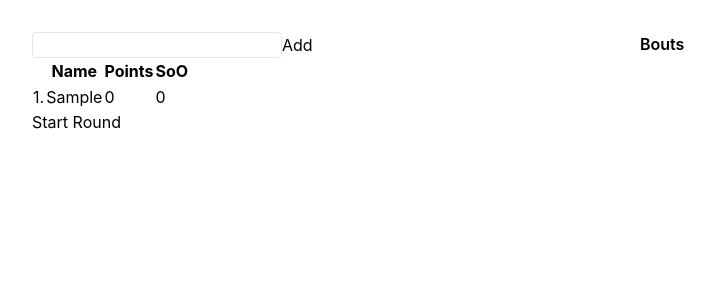
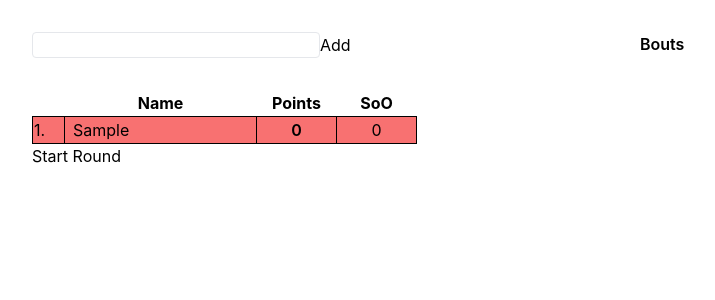
Before and after one commit to Al-Esku/swiss-system, a React (Create React App) app: page / in a window 1280 px wide. Both pictures are taken after typing "Sample" into the empty fields and a click on the button "Add". Shown: the top 300 px of the page, without its empty margins (0-715 px from the left). Built offline with nearby package versions, Linux system fonts and the light colour scheme; the HTML template or start-up script is replaced by a standard one.

Commit message:
Updated styling for bout selection and table

```diff
--- a/src/App.tsx
+++ b/src/App.tsx
@@ -114,32 +114,40 @@ function App() {
                     setName("");
                 }
             }}>
+                <div className={"w-full"}>
                     <input
                         type={"text"}
-                    className={"border border-1 rounded"}
+                        className={"border border-1 rounded w-1/2"}
                         value={name}
                         onChange={e => {
                             setName(e.target.value)}
                         }
                     />
                     <button type={"submit"}>Add</button>
+                </div>
             </form>
-            <table>
+            <table className={"mt-8"}>
                 <thead>
                 <tr>
-                    <th></th>
-                    <th>Name</th>
-                    <th>Points</th>
-                    <th>SoO</th>
+                    <th className={"w-8"}></th>
+                    <th className={"w-48"}>Name</th>
+                    <th className={"w-20"}>Points</th>
+                    <th className={"w-20"}>SoO</th>
                 </tr>
                 </thead>
                 {fencers.map(fencer => (
-                    <tbody>
-                    <tr>
-                        <td>{fencer.rank}.</td>
-                        <td>{fencer.name}</td>
-                        <td>{fencer.points}</td>
-                        <td>{fencer.strength}</td>
+                    <tbody className={"border border-black border-1 m-2"}>
+                        <tr className={
+                            fencer.points === 0 ? "bg-red-400":
+                            fencer.points === 1 ? "bg-yellow-200":
+                            fencer.points === 2 ? "bg-green-300":
+                            fencer.points === 3 ? "bg-blue-400":
+                            fencer.points === 4 ? "bg-purple-400":
+                            fencer.points === 5 ? "bg-amber-300": ""}>
+                            <td className={"border border-black border-r-1"}>{fencer.rank}.</td>
+                            <td className={"pl-2"}>{fencer.name}</td>
+                            <td className={"font-semibold text-center border border-black border-l-1"}>{fencer.points}</td>
+                            <td className={"text-center border border-black border-l-1"}>{fencer.strength}</td>
                         </tr>
                     </tbody>
                 ))}
@@ -150,12 +158,16 @@ function App() {
             <p className={"mt-8 font-semibold"}>Bouts</p>
             <form id={"roundForm"} onSubmit={endRound} className={"m-2"}>
                 {bouts.map(bout => (
-                    <div>
-                        <input type='radio' value={bout.fencer1.id} id={bout.fencer1.id.toString()} name={bout.id.toString()} required onClick={() => updateBout(bout.id, bout.fencer1.id)}></input>
-                        <label htmlFor={bout.fencer1.id.toString()}>{bout.fencer1.name + " "}</label>
+                    <div className={"p-4"}>
+                        <div className={"inline-block w-1/3 mr-4"}>
+                            <input className={"peer hidden"} type='radio' value={bout.fencer1.id} id={bout.fencer1.id.toString()} name={bout.id.toString()} required onClick={() => updateBout(bout.id, bout.fencer1.id)}></input>
+                            <label htmlFor={bout.fencer1.id.toString()} className={"p-8 flex w-full rounded border border-1 peer-checked:border-black peer-checked:font-semibold"}>{bout.fencer1.name + " "}</label>
+                        </div>
                         vs
-                        <label htmlFor={bout.fencer2.id.toString()}>{" " + bout.fencer2.name}</label>
-                        <input type='radio' value={bout.fencer2.id} id={bout.fencer2.id.toString()} name={bout.id.toString()} onClick={() => updateBout(bout.id, bout.fencer2.id)}></input>
+                        <div className={"inline-block w-1/3 ml-4"}>
+                            <input className={"peer hidden"} type='radio' value={bout.fencer2.id} id={bout.fencer2.id.toString()} name={bout.id.toString()} onClick={() => updateBout(bout.id, bout.fencer2.id)}></input>
+                            <label htmlFor={bout.fencer2.id.toString()} className={"p-8 flex w-full rounded border border-1 peer-checked:border-black peer-checked:font-semibold"}>{" " + bout.fencer2.name}</label>
+                        </div>
                     </div>
                 ))}
                 {started ? <button type={"submit"}>End Round</button> : ""}
```
Lines whose indentation alone changed are shown as unchanged.
